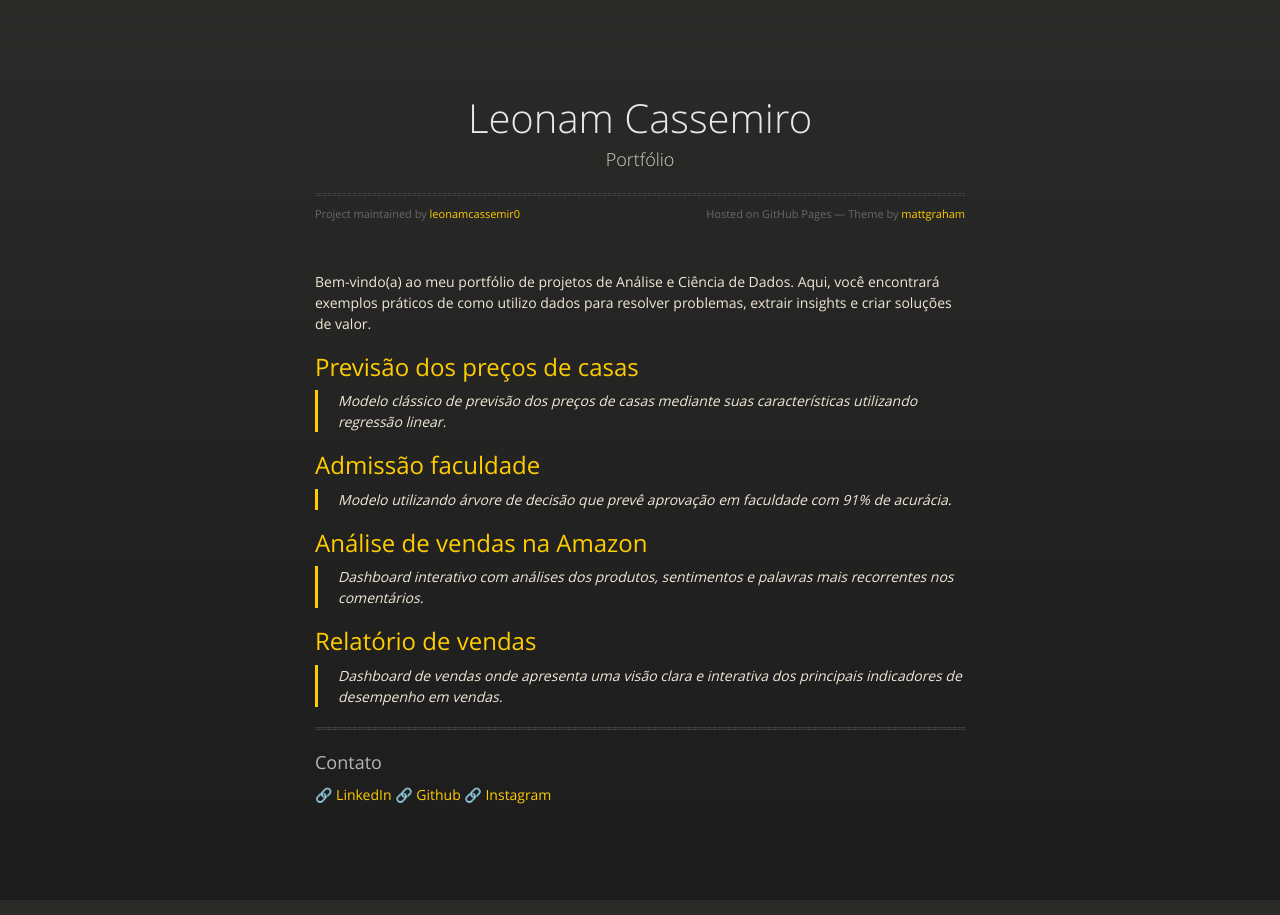
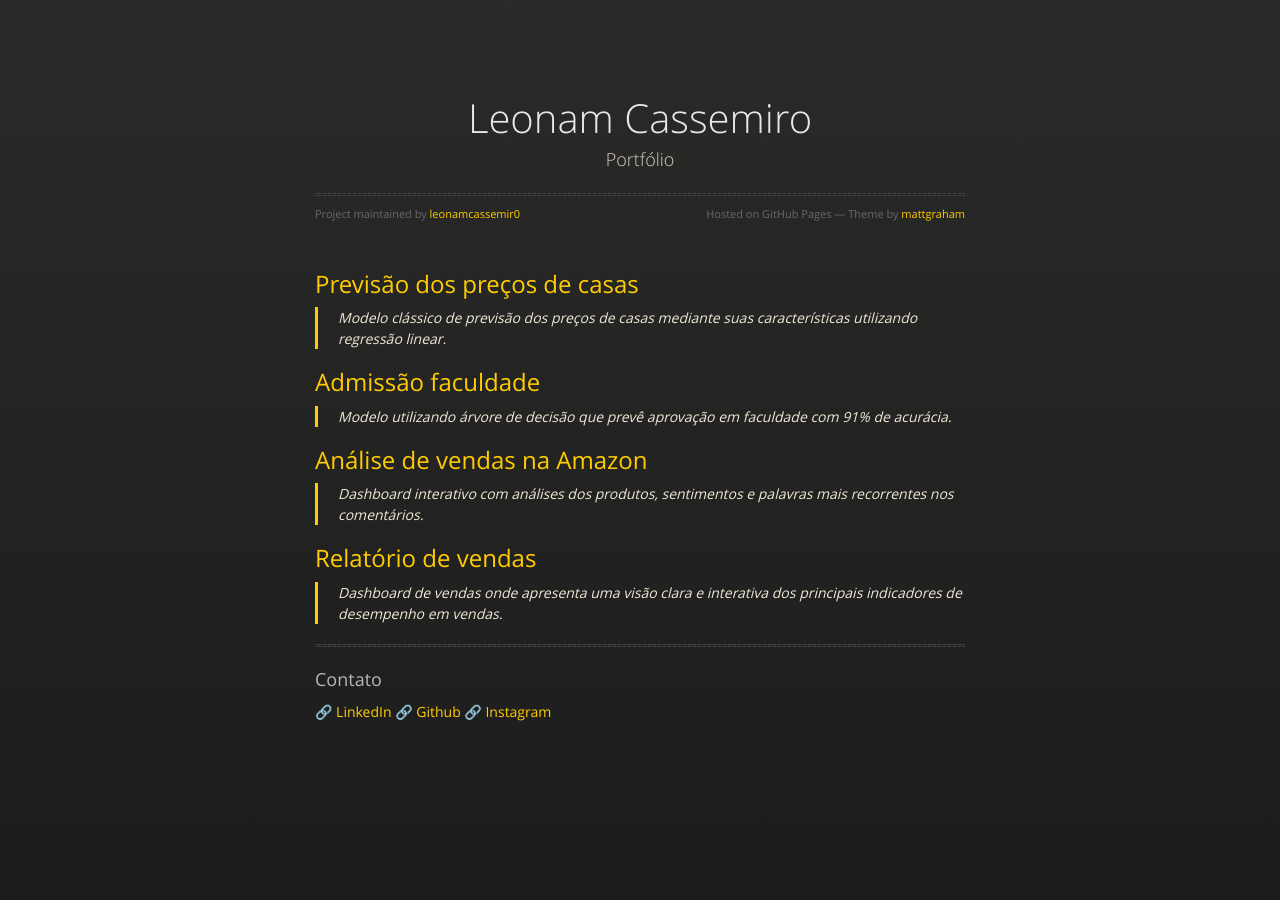
Before and after one commit to leonamcassemir0/portfolio, a Jekyll site: the page built from index.md, in a window 1280 px wide. Built offline with Jekyll 4.4.1, drawn with Linux system fonts in a browser that asks for light colours; our own code applies the rules of GitHub Pages for plain Markdown files.

Commit message:
Update index.md

```diff
--- a/index.md
+++ b/index.md
@@ -1,7 +1,3 @@
-
-
-Bem-vindo(a) ao meu portfólio de projetos de Análise e Ciência de Dados. Aqui, você encontrará exemplos práticos de como utilizo dados para resolver problemas, extrair insights e criar soluções de valor.
-
 ## [Previsão dos preços de casas](./preco-casa.md)
 
 >Modelo clássico de previsão dos preços de casas mediante suas características utilizando regressão linear.
```
